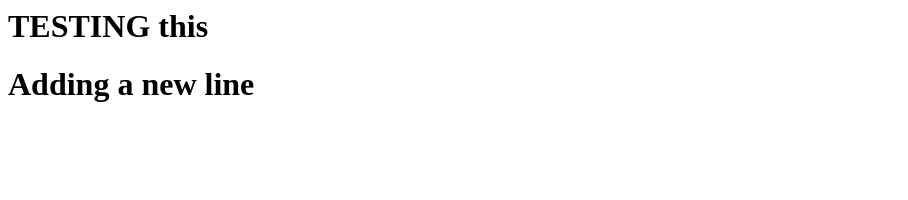
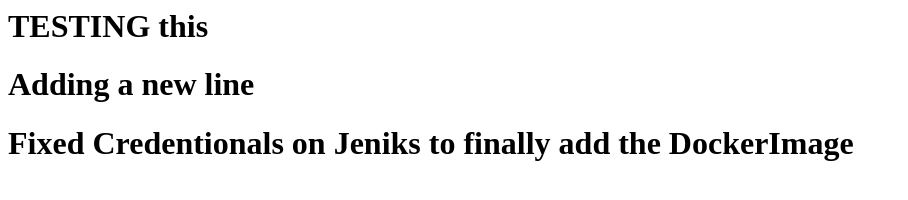
Before and after one commit to Ljubomir-Ilievski/KIII_Prva_Domasna, a plain HTML site: page index.html in a window 1280 px wide. Shown: the whole page, without its empty margins (0-908 px from the left). Drawn offline with Linux system fonts and the light colour scheme.

Commit message:
Fixed credentionals on Jenkins (Probobly)

```diff
--- a/index.html
+++ b/index.html
@@ -1,2 +1,3 @@
 <h1>TESTING this </h1>
 <h1>Adding a new line </h1>
+<h1>Fixed Credentionals on Jeniks to finally add the DockerImage</h1>
```
